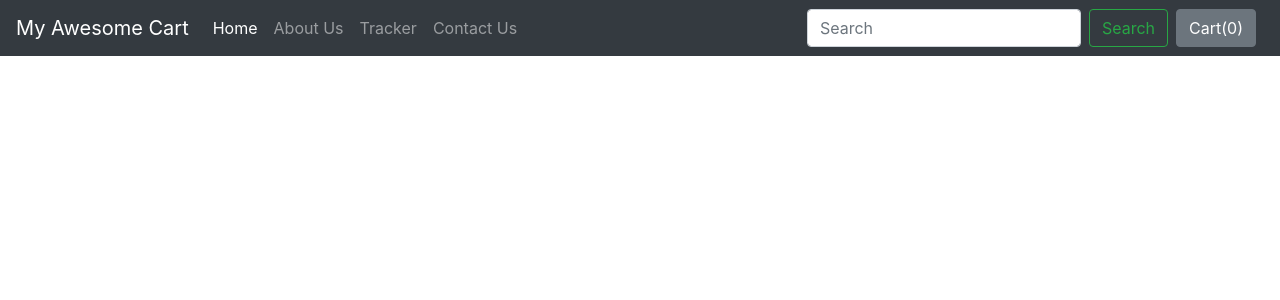
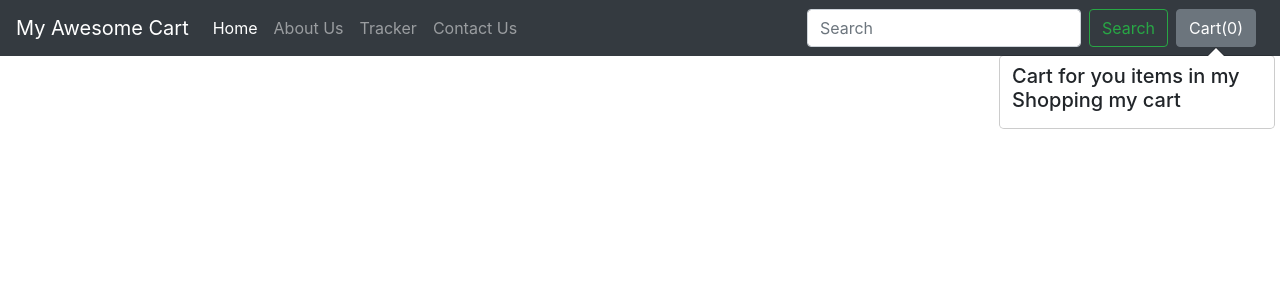
Before and after one commit to rhythmvashist/eCommerce, a Django app: page /shop/ in a window 1280 px wide. Shown: the top 300 px of the page. Run offline with Django 3.2, Linux system fonts and the light colour scheme; data that the repository does not hold is empty; some libraries are stand-ins or nearby versions.

Commit message:
updated cart to show items added

```diff
--- a/templates/shop/index.html
+++ b/templates/shop/index.html
@@ -54,10 +54,10 @@ padding-right: 0;
                         <div class="card align-items-center" style="width: 18rem;">
                             <img src='/media/{{i.image}}' class="card-img-top" alt="...">
                             <div class="card-body">
-                                <h5 class="card-title">{{i.product_name}}</h5>
+                                <h5 id="namepr{{ i.id }}" class="card-title">{{i.product_name}}</h5>
                                 <p class="card-text">{{i.desc|slice:"0:53"}}...</p>
                                 <span id="divpr{{i.id}}" class="divpr">
-                                    <button id="pr{{i.id}}" class="btn btn-primary cart">Add To Cart</button>
+                                    <button id="pr{{i.id}}" class="btn btn-primary cart">Add To Cart </button>
                                 </span>
                                 <a href="/shop/products/{{i.id}}"><button id="qv{{i.id}}" class="btn btn-primary cart">QuickView</button></a>
                             </div>
@@ -105,7 +105,24 @@ $('.cart').click(function() {
 });
 //Add Popover to cart
 $('#popcart').popover();
-document.getElementById("popcart").setAttribute('data-content', '<h5>Cart for your items in my shopping cart</h5>');
+updatePopover(cart)
+
+function updatePopover(cart){
+    console.log('we are running update popover')
+    var popStr="";
+    popStr=popStr +"<H5> Cart for you items in my Shopping my cart </h5><div class='mx-2'>"
+    var i=1;
+    for(var item in cart){
+        popStr+="<b>"+i+"</b>. ";
+        popStr+=document.getElementById('name'+item).innerHTML+ " Qty: "+cart[item]+'<br>';
+        i+=1;
+    }
+    popStr+='</div>'
+    document.getElementById("popcart").setAttribute('data-content', popStr);
+    $('#popcart').popover('show');
+
+
+}
 function updateCart(cart) {
     for (var item in cart) {
         document.getElementById('div' + item).innerHTML = "<button id='minus" + item + "' class='btn btn-primary minus'>-</button> <span id='val" + item + "''>" + cart[item] + "</span> <button id='plus" + item + "' class='btn btn-primary plus'> + </button>";
@@ -113,6 +130,7 @@ function updateCart(cart) {
     localStorage.setItem('cart', JSON.stringify(cart));
     document.getElementById('cart').innerHTML = Object.keys(cart).length;
     console.log(cart);
+    updatePopover(cart);
 }
 // If plus or minus button is clicked, change the cart as well as the display value
 $('.divpr').on("click", "button.minus", function() {
```
